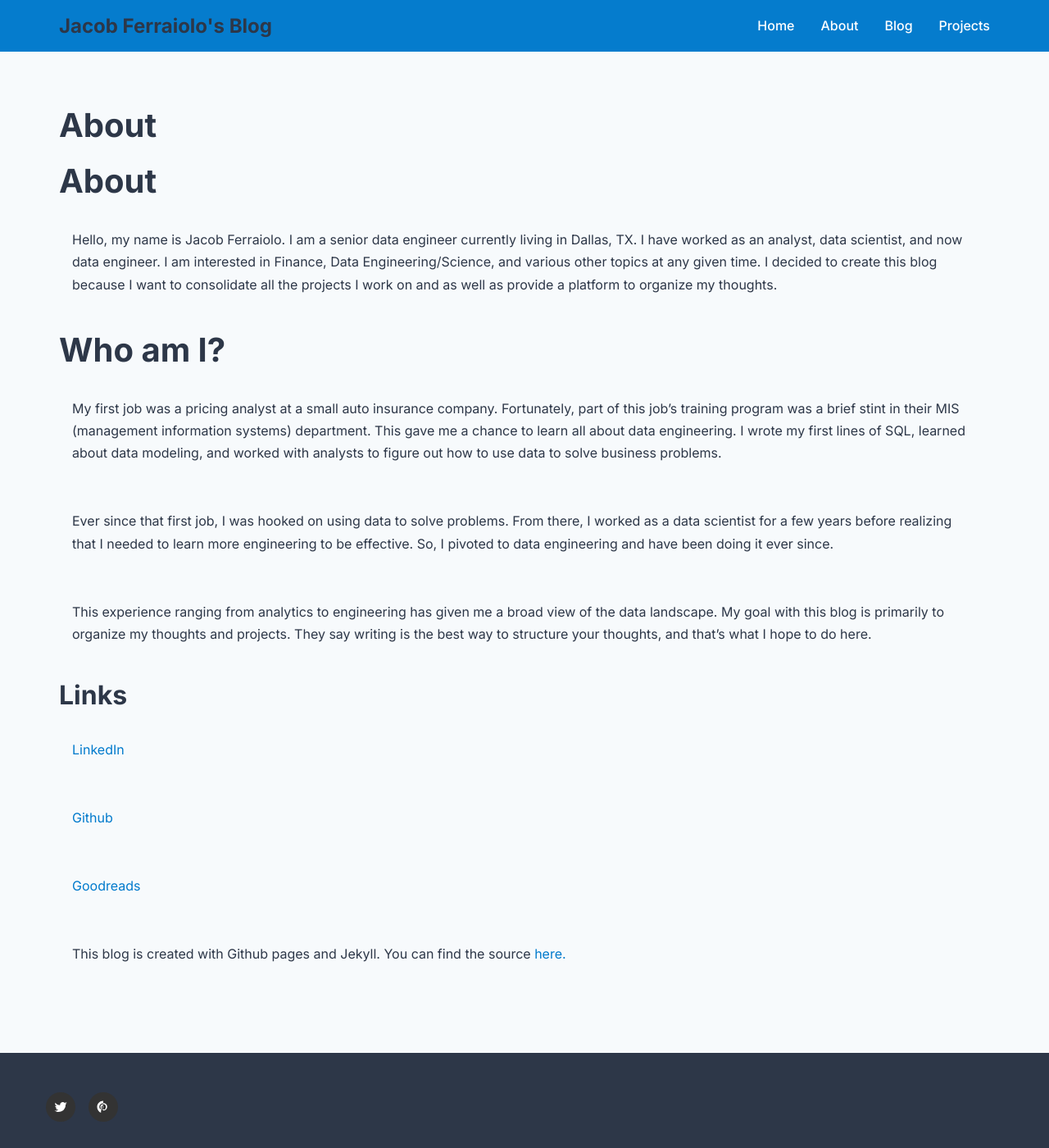
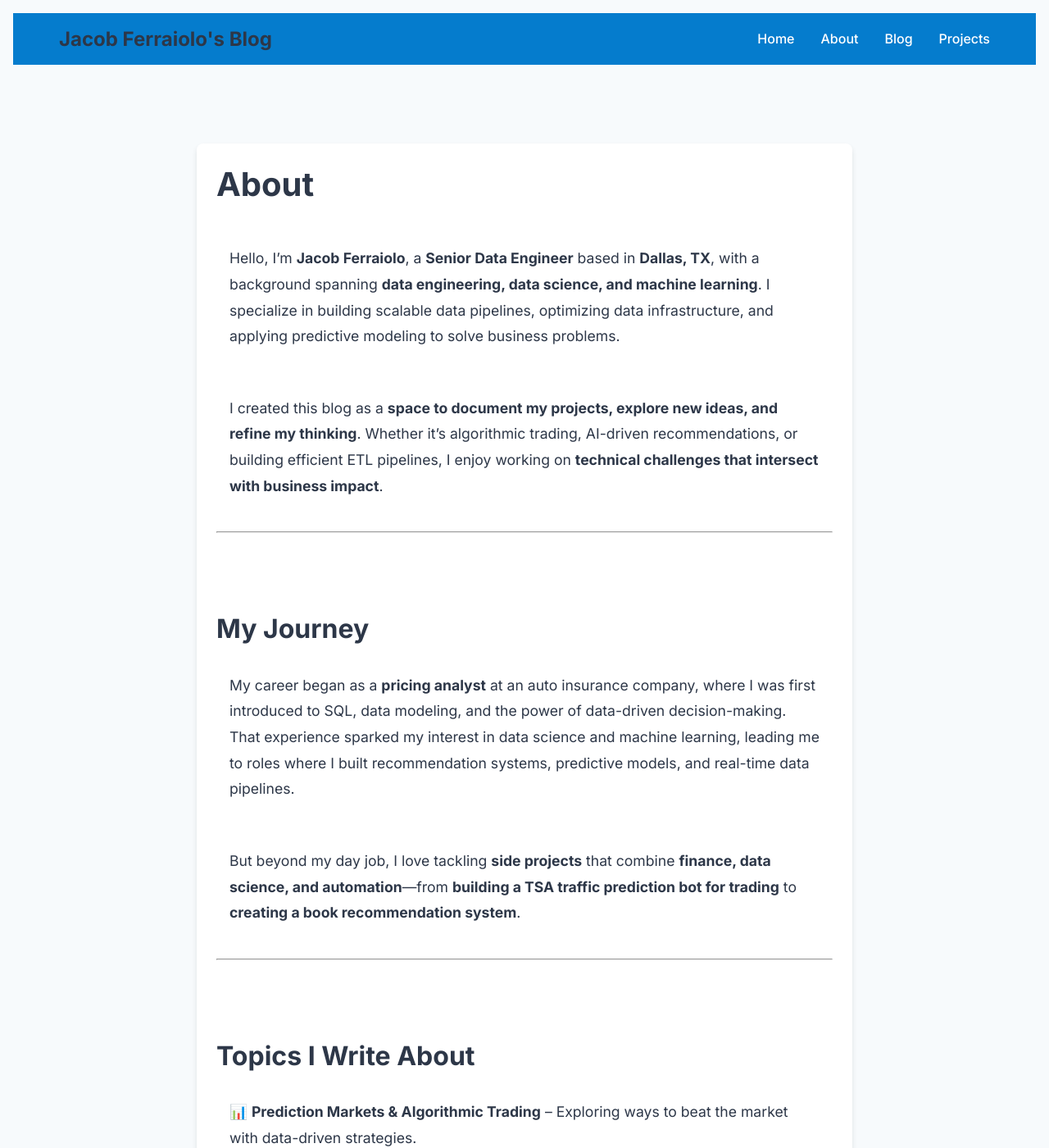
Before and after one commit to ferraijv/ferraijv.github.io, a Jekyll site: the page built from docs/about.markdown, in a window 1280 px wide and 1400 px high. Shown: the whole window at 82% size. Built offline with Jekyll 4.4.1, drawn with Linux system fonts in a browser that asks for light colours; some of the changed text lies outside the part shown.

Commit message:
new format

```diff
--- a/docs/_layouts/default.html
+++ b/docs/_layouts/default.html
@@ -60,6 +60,7 @@
       min-height: 100vh;
       display: flex;
       flex-direction: column;
+      padding: var(--spacing-unit);
     }
 
     /* Typography */
@@ -116,23 +117,139 @@
       padding: 0;
     }
 
-    .post-item {
-      background: var(--card-background);
-      border-radius: 12px;
-      overflow: hidden;
-      box-shadow: 0 4px 6px rgba(0, 0, 0, 0.05);
-      transition: all 0.3s ease;
-      position: relative;
-    }
+  /* Blog Post Styling */
+.post {
+  max-width: 800px;
+  margin: 2rem auto;
+  padding: 1.5rem;
+  background: var(--card-background);
+  border-radius: 8px;
+  box-shadow: 0 4px 6px rgba(0, 0, 0, 0.1);
+}
 
-    .post-item:hover {
-      transform: translateY(-4px);
-      box-shadow: 0 10px 20px rgba(0, 0, 0, 0.1);
-    }
+.post-header {
+  margin-bottom: 2rem;
+}
 
-    .post-item-content {
-      padding: calc(var(--spacing-unit) * 1.5);
-    }
+.post-title {
+  font-size: 2.5rem;
+  font-weight: bold;
+  margin-bottom: 0.5rem;
+  color: var(--text-color);
+}
+
+.post-meta {
+  font-size: 0.9rem;
+  color: #666;
+}
+
+.post-content {
+  line-height: 1.8;
+  font-size: 1.1rem;
+  color: var(--text-color);
+}
+
+/* Headings */
+.post-content h2 {
+  font-size: 2rem;
+  margin-top: 2rem;
+  margin-bottom: 1rem;
+  font-weight: bold;
+  color: var(--text-color);
+}
+
+.post-content h3 {
+  font-size: 1.75rem;
+  margin-top: 1.5rem;
+  margin-bottom: 0.75rem;
+  font-weight: bold;
+  color: var(--text-color);
+}
+
+/* Lists */
+.post-content ul,
+.post-content ol {
+  padding-left: 1.5rem;
+  margin-bottom: 1.5rem;
+}
+
+.post-content ul li {
+  list-style: disc;
+}
+
+.post-content ol li {
+  list-style: decimal;
+}
+
+/* Block Quotes */
+.post-content blockquote {
+  margin: 2rem 0;
+  padding: 1rem 1.5rem;
+  border-left: 4px solid var(--primary-color);
+  background: var(--background-color);
+  font-style: italic;
+  color: #555;
+}
+
+.post-content blockquote p {
+  margin: 0;
+  font-size: 1.1rem;
+}
+
+/* Images */
+.post-content img {
+  max-width: 100%;
+  height: auto;
+  border-radius: 8px;
+  margin: 1.5rem 0;
+  box-shadow: 0 4px 6px rgba(0, 0, 0, 0.1);
+}
+
+/* Links */
+.post-content a {
+  color: var(--primary-color);
+  text-decoration: none;
+  font-weight: 600;
+}
+
+.post-content a:hover {
+  text-decoration: underline;
+}
+
+/* Code Blocks */
+.post-content pre {
+  background: #f5f5f5;
+  border-radius: 6px;
+  padding: 1rem;
+  overflow-x: auto;
+  font-family: 'Courier New', Courier, monospace;
+}
+
+.post-content code {
+  background: #f5f5f5;
+  padding: 0.2rem 0.4rem;
+  border-radius: 4px;
+  font-family: 'Courier New', Courier, monospace;
+}
+
+/* Tables */
+.post-content table {
+  width: 100%;
+  border-collapse: collapse;
+  margin: 1.5rem 0;
+}
+
+.post-content table th,
+.post-content table td {
+  padding: 0.75rem;
+  text-align: left;
+  border: 1px solid #ddd;
+}
+
+.post-content table th {
+  background: var(--primary-color);
+  color: white;
+}
 
     /* Links */
     a {
--- a/docs/about.markdown
+++ b/docs/about.markdown
@@ -4,39 +4,50 @@ title: About
 permalink: /about/
 ---
 
-# About
-Hello, my name is Jacob Ferraiolo. I am a senior data engineer currently living in Dallas, TX.
-I have worked as an analyst, data scientist, and now data engineer. I am interested
-in Finance, Data Engineering/Science, and various other topics at any given time.
-I decided to create this blog because I want to consolidate all the projects I
-work on and as well as provide a platform to organize my thoughts.
+Hello, I’m **Jacob Ferraiolo**, a **Senior Data Engineer** based in **Dallas, TX**, with a background spanning **data engineering, data science, and machine learning**. I specialize in building scalable data pipelines, optimizing data infrastructure, and applying predictive modeling to solve business problems.
 
-# Who am I?
+I created this blog as a **space to document my projects, explore new ideas, and refine my thinking**. Whether it’s algorithmic trading, AI-driven recommendations, or building efficient ETL pipelines, I enjoy working on **technical challenges that intersect with business impact**.
 
-My first job was a pricing analyst at a small auto insurance company. Fortunately,
-part of this job's training program was a brief stint in their MIS (management
-information systems) department. This gave me a chance to learn all about
-data engineering. I wrote my first lines of SQL, learned about data modeling,
-and worked with analysts to figure out how to use data to solve business
-problems.
+---
 
-Ever since that first job, I was hooked on using data to solve problems.
-From there, I worked as a data scientist for a few years before realizing
-that I needed to learn more engineering to be effective. So, I pivoted to
-data engineering and have been doing it ever since.
+<br>
 
-This experience ranging from analytics to engineering has given me a broad
-view of the data landscape. My goal with this blog is primarily
-to organize my thoughts and projects. They say writing is the best way
-to structure your thoughts, and that's what I hope to do here.
+## My Journey
+My career began as a **pricing analyst** at an auto insurance company, where I was first introduced to SQL, data modeling, and the power of data-driven decision-making. That experience sparked my interest in data science and machine learning, leading me to roles where I built recommendation systems, predictive models, and real-time data pipelines.
 
+But beyond my day job, I love tackling **side projects** that combine **finance, data science, and automation**—from **building a TSA traffic prediction bot for trading** to **creating a book recommendation system**.
 
-<h2> Links </h2>
+---
 
-[LinkedIn](https://www.linkedin.com/in/jacob-ferraiolo/)
+<br>
 
-[Github](https://github.com/ferraijv)
+## Topics I Write About
+📊 **Prediction Markets & Algorithmic Trading** – Exploring ways to beat the market with data-driven strategies.
 
-[Goodreads](https://www.goodreads.com/user/show/9979713-jacob-ferraiolo)
+📚 **Data Engineering & ML Pipelines** – Designing **scalable workflows** using **Snowflake, Airflow, and Python**.
 
-This blog is created with Github pages and Jekyll. You can find the source [here.](https://github.com/ferraijv/ferraijv.github.io)
+🤖 **AI & Automation** – Experimenting with **generative AI, recommendation systems, and data-driven apps**.
+
+📈 **Business & Economics** – Understanding how data can drive business value and strategy.
+
+---
+
+<br>
+
+## Beyond Work
+Outside of data, I’m interested in **quantitative finance, prediction markets, economics, AI, and geopolitics**. I also enjoy playing **chess, reading science fiction, and exploring new technologies**.
+
+This blog is a **collection of my experiments, insights, and projects**. If you’re into **data, markets, or AI-driven automation**, you’ll find plenty to explore here.
+
+---
+
+<br>
+
+## Find Me Elsewhere
+- **[GitHub](https://github.com/ferraijv)**
+- **[LinkedIn](https://www.linkedin.com/in/jacob-ferraiolo/)**
+- **[Goodreads](https://www.goodreads.com/user/show/9979713-jacob-ferraiolo)**
+
+This site is built using **GitHub Pages and Jekyll**. You can check out the source code **[here](https://github.com/ferraijv/ferraijv.github.io).**
+
+Let’s connect and talk **data, finance, or building cool things with AI!** 🚀
```
Also changed, not shown: docs/_layouts/projects.html (added, +40 -0 lines), docs/projects.md (+1 -38 lines), docs/assets/smartbookfinder_logo.webp (added).
